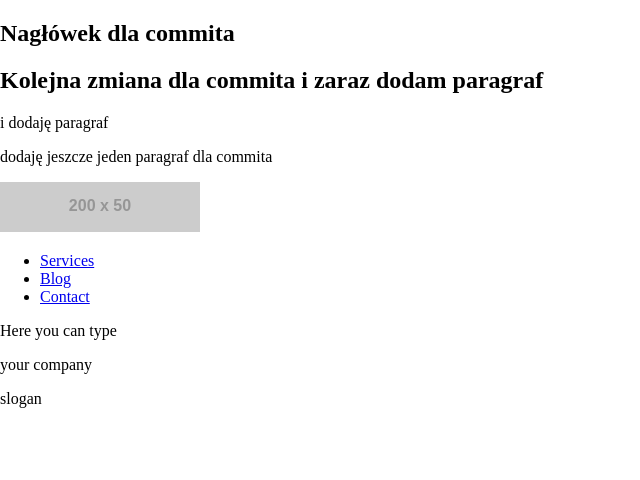
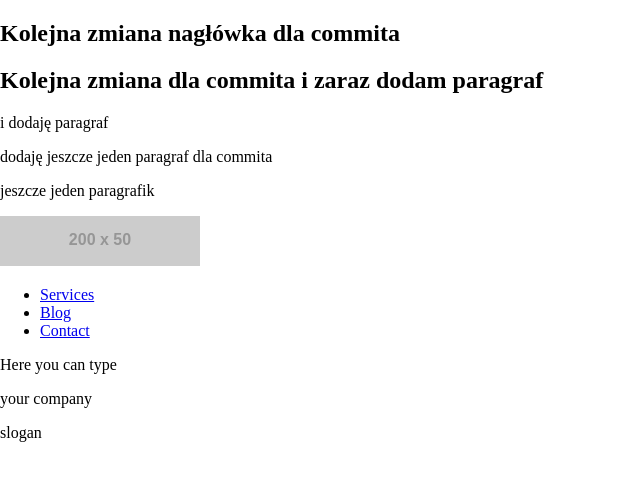
Before and after one commit to aga-github/git-learning-2, a plain HTML site: page git-learning-2/index.html in a window 1280 px wide. Shown: the whole page, without its empty margins (0-640 px from the left). Drawn offline with nearby package versions, Linux system fonts and the light colour scheme; files that its build step writes are made by us from their sources; placeholder pictures from the web are drawn by us.

Commit message:
Add paragraph again

```diff
--- a/git-learning-2/index.html
+++ b/git-learning-2/index.html
@@ -14,10 +14,11 @@
   <header>
     <nav class="container">
       <div class="row">
-       <h1>Nagłówek dla commita</h1>
+       <h1>Kolejna zmiana nagłówka dla commita</h1>
        <h1>Kolejna zmiana dla commita i zaraz dodam paragraf</h1>
        <p> i dodaję paragraf</p>
        <p> dodaję jeszcze jeden paragraf dla commita </p>
+       <p> jeszcze jeden paragrafik</p>
         <img src="https://via.placeholder.com/200x50">
         <ul>
           <li><a href="#">Services</a></li>
```
